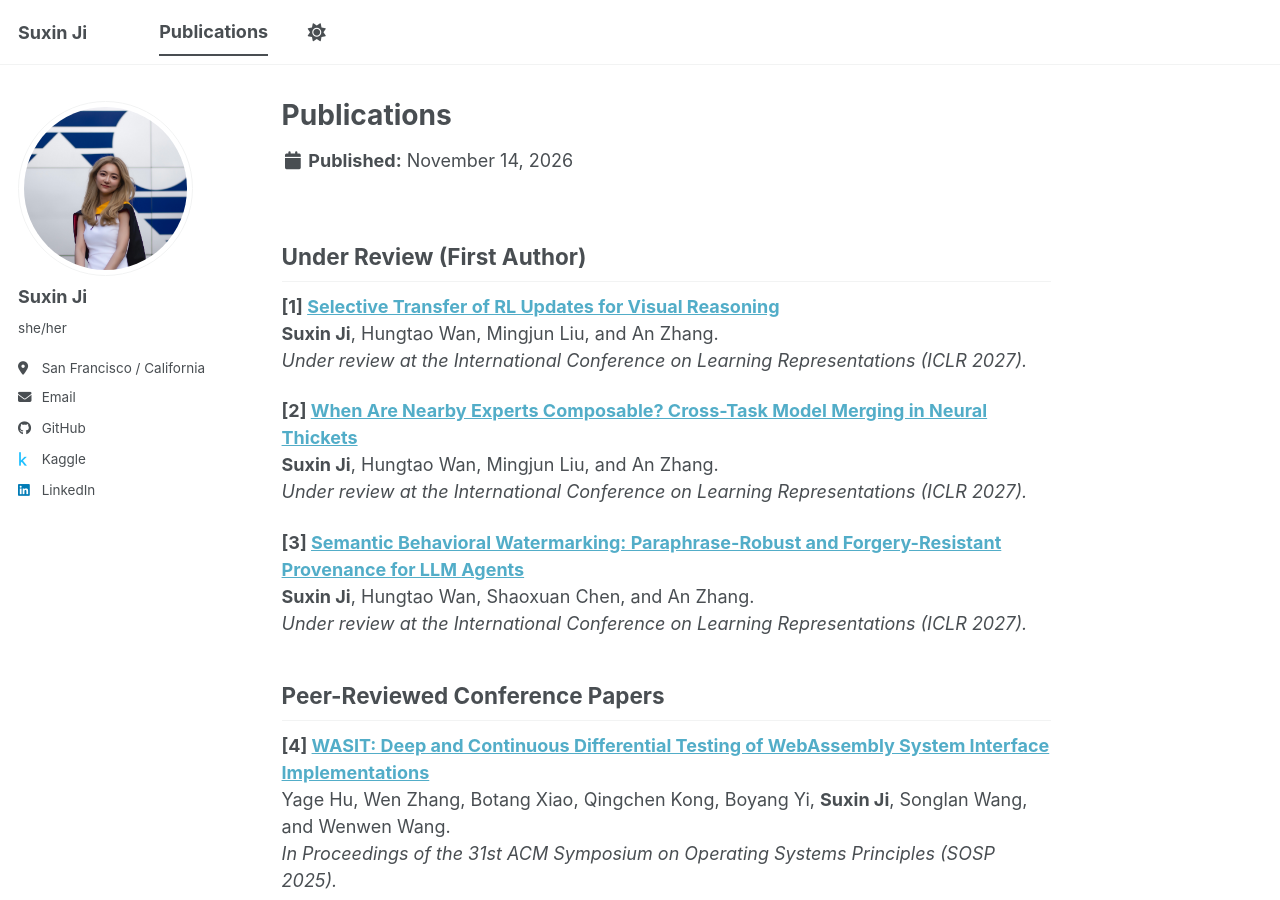
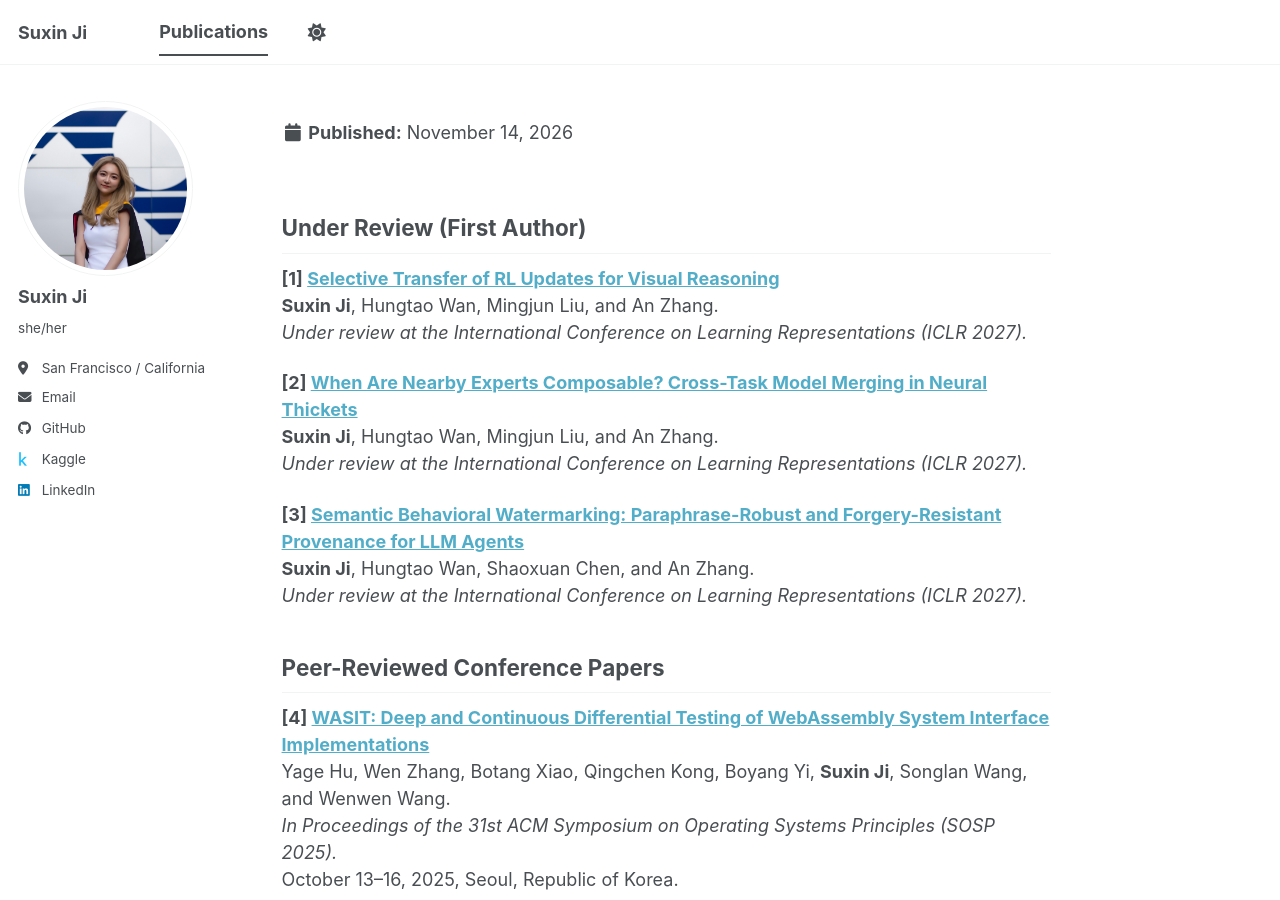
Before and after one commit to suxinji/suxinji.github.io, a Jekyll site: the page built from _publications/publications.md, in a window 1280 px wide and 900 px high. Built offline with Jekyll 4.4.1, drawn with Linux system fonts in a browser that asks for light colours; a script bundle is joined from its source files by our own code; library files that are not in the unit come from our copies.

Commit message:
Update single.html

```diff
--- a/_layouts/single.html
+++ b/_layouts/single.html
@@ -26,7 +26,7 @@ layout: default
     <div class="page__inner-wrap">
       {% unless page.header.overlay_color or page.header.overlay_image %}
         <header>
-          {% if page.title %}<h1 class="page__title" itemprop="headline">{{ page.title | markdownify | remove: "<p>" | remove: "</p>" }}</h1>{% endif %}
+          {% if page.title and page.url != "/publications/" %}<h1 class="page__title" itemprop="headline">{{ page.title | markdownify | remove: "<p>" | remove: "</p>" }}</h1>{% endif %}
           {% if page.read_time %}
             <p class="page__meta"><i class="fa fa-clock" aria-hidden="true"></i> {% include read-time.html %}</p>
           {% endif %}
```
